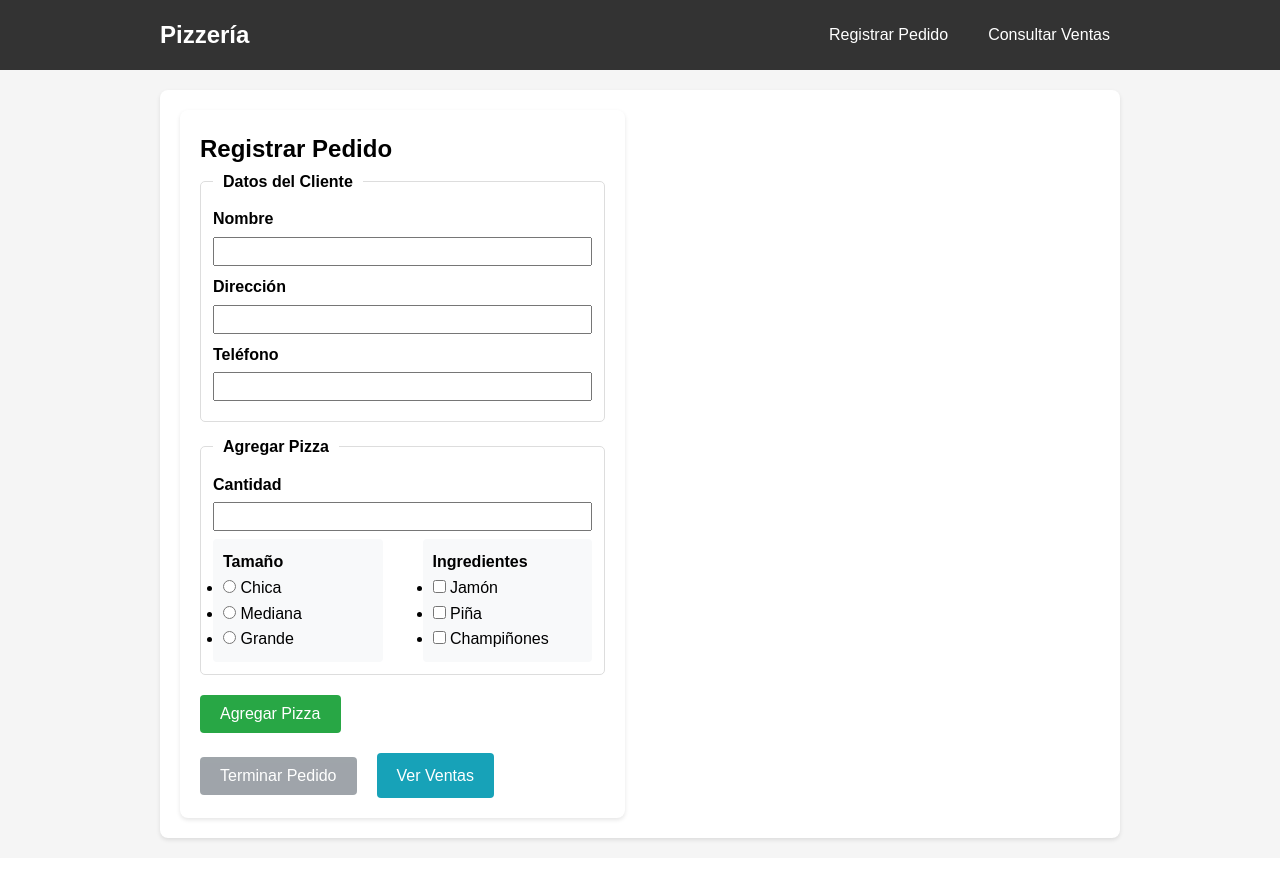
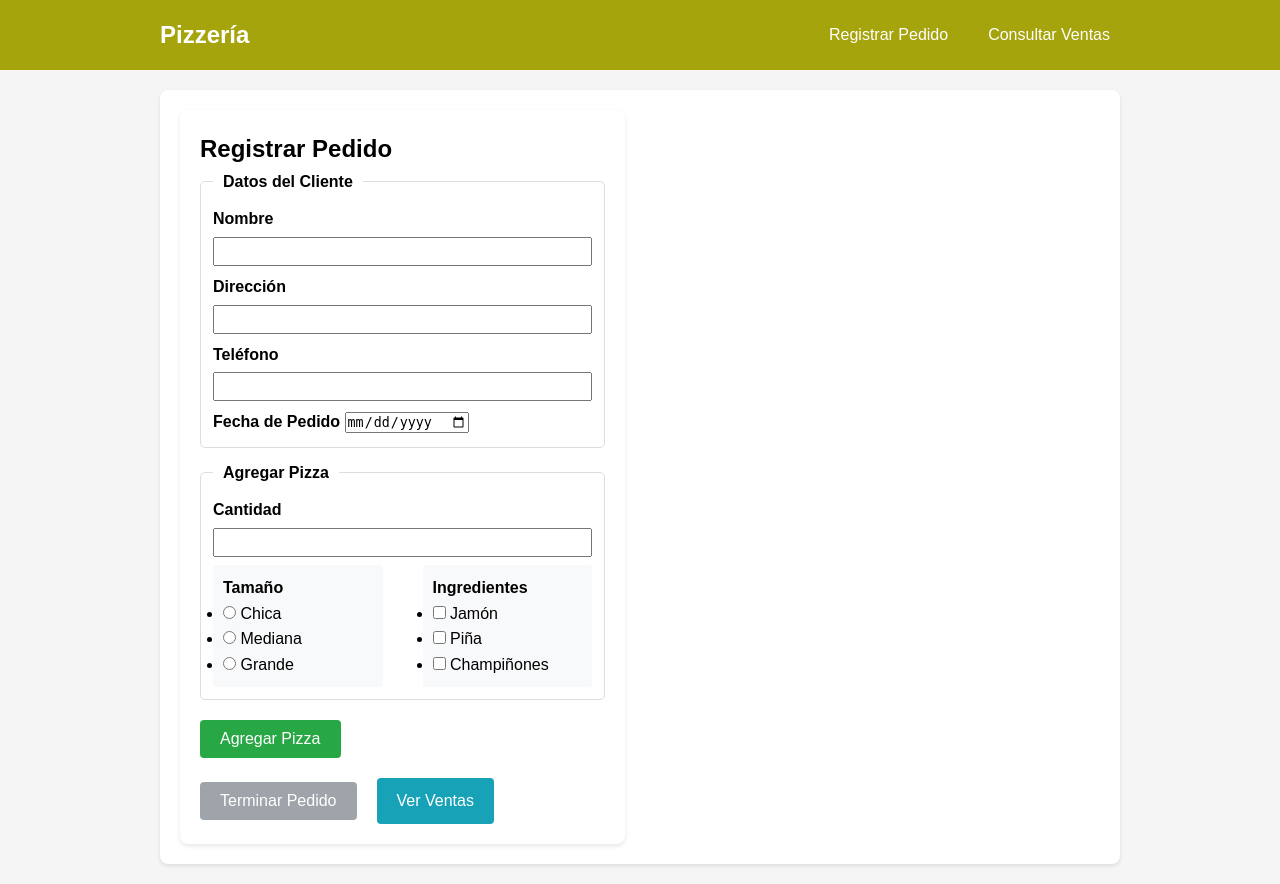
Before and after one commit to IDGS-805-23002384/examePizzas, a Flask app: page /registrar in a window 1280 px wide. Before the commit the page ends 843 px from the top, so only its background shows below. Run offline with Flask 3, Linux system fonts and the light colour scheme; parts of the project's set-up code (start-up, migrations or seed data) failed here and were passed over; some libraries are stand-ins or nearby versions.

Commit message:
Examen correcion fecha en registrar

```diff
--- a/pizzas/forms.py
+++ b/pizzas/forms.py
@@ -1,5 +1,12 @@
 from flask_wtf import FlaskForm
-from wtforms import StringField, IntegerField, RadioField, SelectMultipleField, widgets
+from wtforms import (
+    StringField,
+    IntegerField,
+    RadioField,
+    SelectMultipleField,
+    widgets,
+    DateField,
+)
 from wtforms.validators import DataRequired
 
 
@@ -12,6 +19,11 @@ class PizzaForm(FlaskForm):
     )
     telefono = StringField(
         "Teléfono", validators=[DataRequired(message="Ingresa un número de teléfono")]
+    )
+    fecha = DateField(
+        "Fecha de Pedido",
+        validators=[DataRequired(message="Selecciona una fecha")],
+        format="%Y-%m-%d",
     )
     cantidad = IntegerField(
         "Cantidad", validators=[DataRequired(message="Ingresa la cantidad de pizzas")]
--- a/pizzas/routes.py
+++ b/pizzas/routes.py
@@ -15,12 +15,21 @@ def registrar():
     if "pedido_temp" not in session:
         session["pedido_temp"] = {"cliente": {}, "pizzas": []}
 
+    if request.method == "GET" and session["pedido_temp"]["cliente"]:
+        c = session["pedido_temp"]["cliente"]
+        form.nombre.data = c.get("nombre")
+        form.direccion.data = c.get("direccion")
+        form.telefono.data = c.get("telefono")
+        if c.get("fecha"):
+            form.fecha.data = datetime.strptime(c["fecha"], "%Y-%m-%d").date()
+
     if request.method == "POST":
         if form.validate_on_submit():
             session["pedido_temp"]["cliente"] = {
                 "nombre": form.nombre.data,
                 "direccion": form.direccion.data,
                 "telefono": form.telefono.data,
+                "fecha": form.fecha.data.strftime("%Y-%m-%d"),
             }
 
             if not form.ingredientes.data:
@@ -133,7 +142,7 @@ def terminar():
 
         pedido = Pedidos(
             id_cliente=cliente.id_cliente,
-            fecha=datetime.now().date(),
+            fecha=datetime.strptime(pedido_temp["cliente"]["fecha"], "%Y-%m-%d").date(),
             total=total_pedido,
         )
         db.session.add(pedido)
--- a/static/style.css
+++ b/static/style.css
@@ -11,7 +11,7 @@ body {
 }
 
 .navbar {
-  background-color: #333;
+  background-color: #A6A40D;
   color: white;
   padding: 1rem 0;
 }
--- a/templates/pizzas/registrar.html
+++ b/templates/pizzas/registrar.html
@@ -12,6 +12,11 @@ campo_texto, campo_radio, campo_checkbox %}
         <legend>Datos del Cliente</legend>
         {{ campo_texto(form.nombre) }} {{ campo_texto(form.direccion) }} {{
         campo_texto(form.telefono) }}
+
+        <div class="form-group">
+          <strong>{{ form.fecha.label }}</strong>
+          {{ form.fecha(class="form-control", type="date") }}
+        </div>
       </fieldset>
 
       <fieldset>
```
